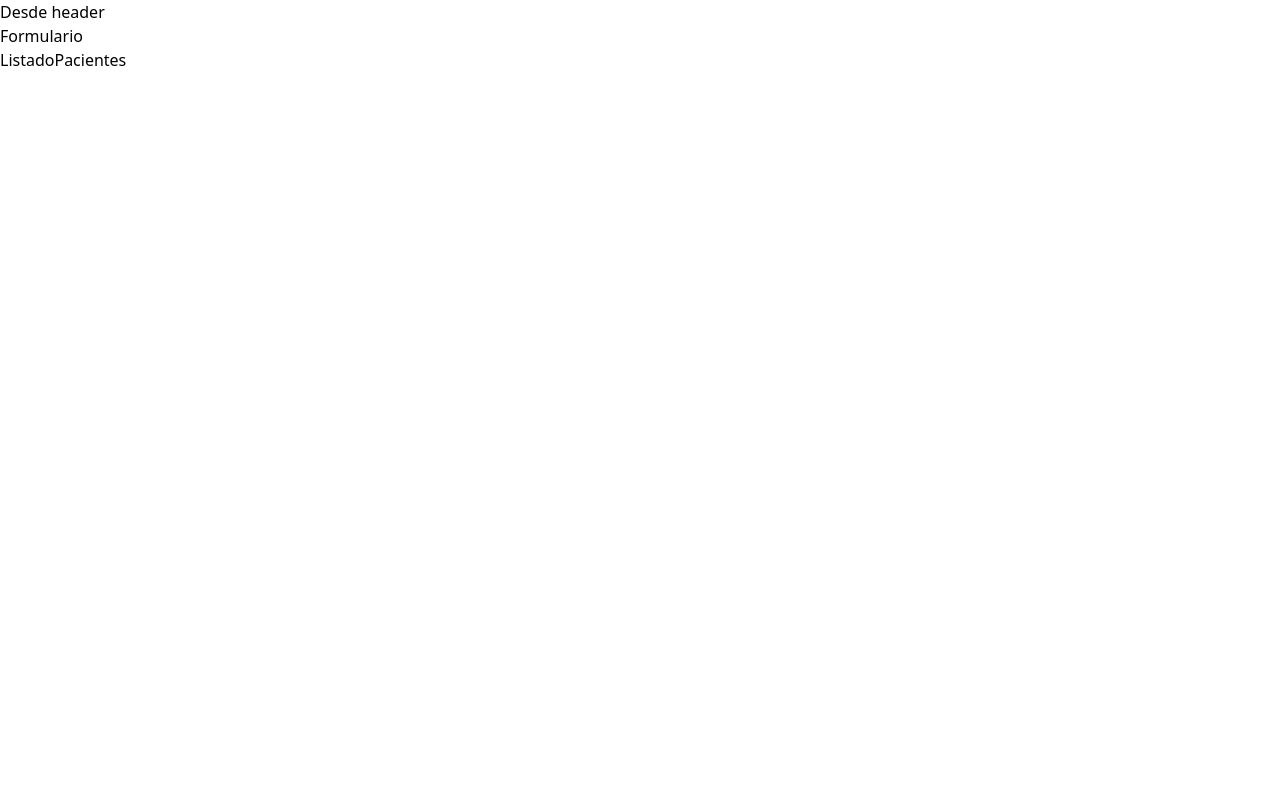
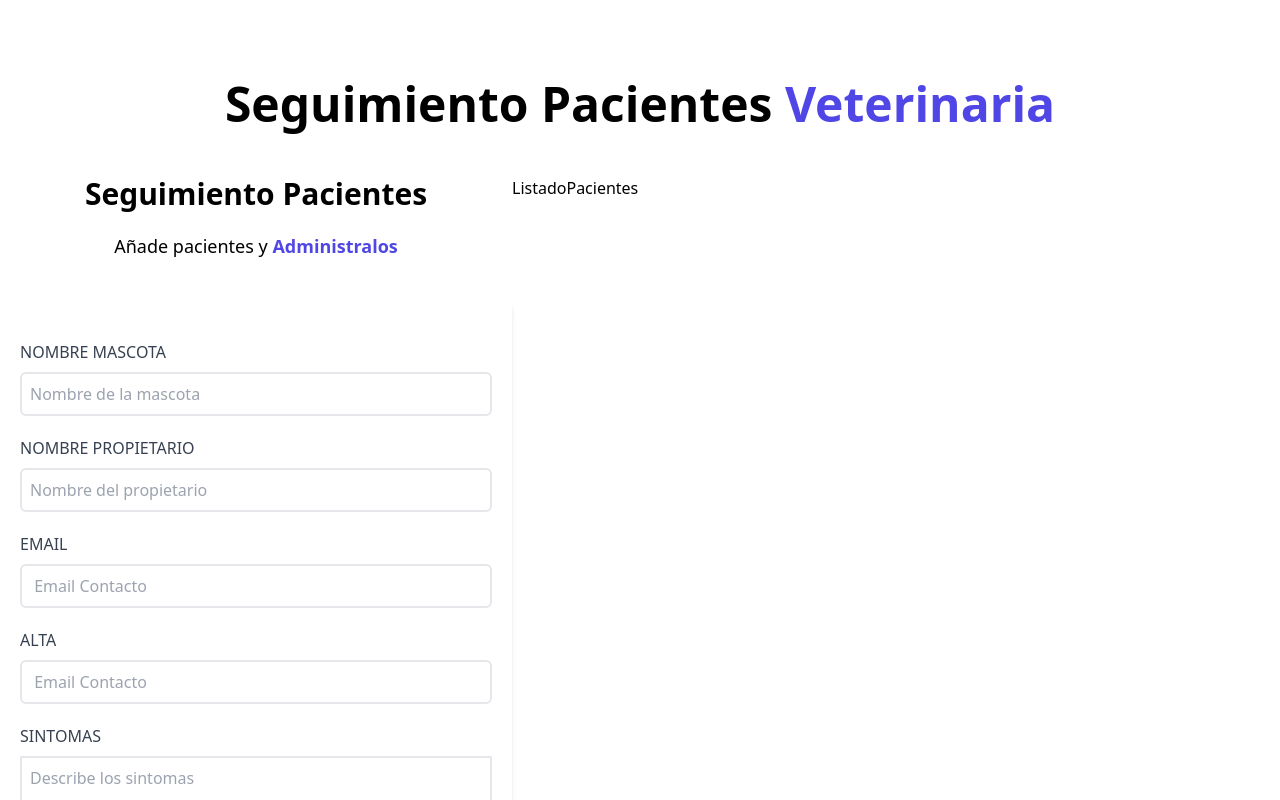
Before and after one commit to oscardenas17/adminPacientes-React, a React (Vite) app: page / in a window 1280 px wide. Shown: the top 800 px of the page. Built offline with nearby package versions, Linux system fonts and the light colour scheme.

Commit message:
Creando formulario - css en  tailwind

```diff
--- a/index.html
+++ b/index.html
@@ -6,7 +6,7 @@
     <meta name="viewport" content="width=device-width, initial-scale=1.0" />
     <title>Citas App</title>
   </head>
-  <body>
+  <body class="bg-gray-200 h-screen">
     <div id="root"></div>
     <script type="module" src="/src/main.jsx"></script>
   </body>
--- a/package.json
+++ b/package.json
@@ -15,7 +15,7 @@
     "@types/react": "^18.0.0",
     "@types/react-dom": "^18.0.0",
     "@vitejs/plugin-react": "^1.3.0",
-    "autoprefixer": "^10.4.4",
+    "autoprefixer": "^10.4.5",
     "postcss": "^8.4.12",
     "tailwindcss": "^3.0.24",
     "vite": "^2.9.2"
--- a/src/App.jsx
+++ b/src/App.jsx
@@ -5,14 +5,17 @@
 
 
 function App() {
-  const [count, setCount] = useState(0)
 
   return (
-    <>
+    <div className='container mx-auto mt-20'>
       <Header />
-      <Formulario />
-      <ListadoPacientes />
-    </>
+
+      <div className="mt-12 md:flex">
+        <Formulario />
+        <ListadoPacientes />
+      </div>
+
+    </div>
   )
 }
 
--- a/src/components/Formulario.jsx
+++ b/src/components/Formulario.jsx
@@ -1,7 +1,75 @@
 
 function Formulario() {
   return (
-    <div className="">Formulario</div>
+    <div className="md:w-1/2 lg:w-2/5">
+      <h2 className="font-black text-3xl text-center">Seguimiento Pacientes</h2>
+
+      <p className="text-lg mt-5 text-center mb-10">
+        Añade pacientes y{" "}
+        <span className="text-indigo-600 font-bold ">Administralos</span>
+      </p>
+
+
+      <form className="bg-white shadow-md rounded-lg py-10 px-5 mb-10">
+
+        <div className="mb-5">
+          <label htmlFor="mascota" className="block text-gray-700 uppercase bold"> Nombre Mascota</label>
+          <input
+            id="mascota"
+            type="text"
+            placeholder="Nombre de la mascota"
+            className="border-2 w-full p-2 mt-2 placeholder-gray-400 rounded-md"
+          />
+        </div>
+
+        <div className="mb-5">
+          <label htmlFor="propietario" className="block text-gray-700 uppercase bold"> Nombre Propietario</label>
+          <input
+            id="propietario"
+            type="text"
+            placeholder="Nombre del propietario"
+            className="border-2 w-full p-2 mt-2 placeholder-gray-400 rounded-md"
+          />
+        </div>
+
+        <div className="mb-5">
+          <label htmlFor="email" className="block text-gray-700 uppercase bold"> Email</label>
+          <input
+            id="email"
+            type="email"
+            placeholder=" Email Contacto"
+            className="border-2 w-full p-2 mt-2 placeholder-gray-400 rounded-md"
+          />
+        </div>
+
+        <div className="mb-5">
+          <label htmlFor="alta" className="block text-gray-700 uppercase bold"> Alta</label>
+          <input
+            id="email"
+            type="email"
+            placeholder=" Email Contacto"
+            className="border-2 w-full p-2 mt-2 placeholder-gray-400 rounded-md"
+          />
+        </div>
+
+        <div className="mb-5">
+          <label htmlFor="sintomas" className="block text-gray-700 uppercase bold"> Sintomas</label>
+          <textarea
+              className="border-2 w-full p-2 mt-2"
+              id="sintomas"
+              placeholder="Describe los sintomas"
+          />
+        </div>
+
+        <input
+          type="submit"
+          value="Agregar Paciente"
+          className="bg-indigo-600 w-full p-3 text-white uppercase font-bold hover:bg-indigo-700 cursor-pointer transition-all"
+
+        />
+
+      </form>
+    </div>
   )
 }
 
--- a/src/components/Header.jsx
+++ b/src/components/Header.jsx
@@ -3,7 +3,14 @@
 function Header(){
 
     return(
-        <h1> Desde header</h1>
+
+       <h1 className="font-black text-5xl text-center md:w-2/3 mx-auto ">
+            Seguimiento Pacientes {' '}
+            <span className="text-indigo-600">Veterinaria</span>
+       </h1>
+
+
+
     )
 }
 
--- a/src/components/ListadoPacientes.jsx
+++ b/src/components/ListadoPacientes.jsx
@@ -1,7 +1,10 @@
 
 const ListadoPacientes = () => {
   return (
-    <div>ListadoPacientes</div>
+    <div className="md:w-1/2 lg:w-3/5">
+      ListadoPacientes
+    </div>
+
   )
 }
 
--- a/src/index.css
+++ b/src/index.css
@@ -1,3 +1,10 @@
-@import "tailwindcss/base";
+/* @import "tailwindcss/base";
 @import "tailwindcss/components";
-@import "tailwindcss/utilities";
+@import "tailwindcss/utilities"; */
+
+
+@tailwind base;
+
+@tailwind components;
+
+@tailwind utilities;
--- a/tailwind.config.js
+++ b/tailwind.config.js
@@ -1,7 +1,26 @@
+// module.exports = {
+//   content: ["./index.html", "./src/**/*.{jsx}"],
+//   theme: {
+//     extend: {},
+//   },
+//   plugins: [],
+// }
+
+
 module.exports = {
-  content: ["./index.html", "./src/**/*.{jsx}"],
+
+  content: [
+
+    "./src/**/*.{js,jsx}",
+
+  ],
+
   theme: {
+
     extend: {},
+
   },
+
   plugins: [],
+
 }
```
Also changed, not shown: 2 other files (tests, documents, lock files or other folders).
